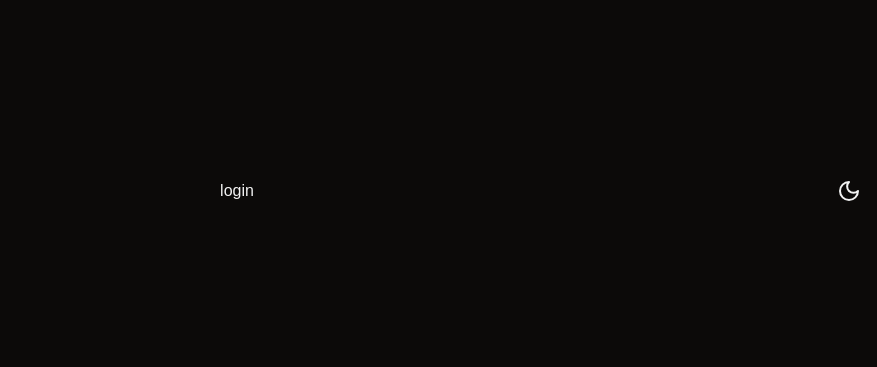
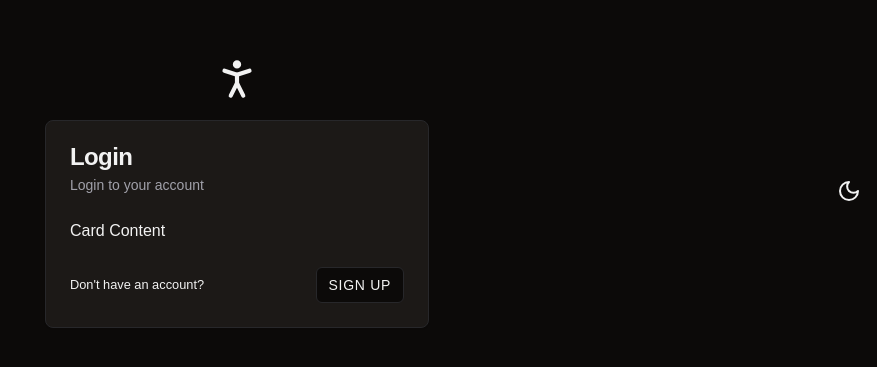
Before and after one commit to penn201500/shadcn-and-nextjs, a Next.js app: page /login in a window 1280 px wide. Shown: the part 209-576 px from the top of the page, without its empty margins (403-1280 px from the left). Built offline with nearby package versions, Linux system fonts and the light colour scheme.

Commit message:
✨ Add login card
true

```diff
--- a/app/(logged-out)/login/page.tsx
+++ b/app/(logged-out)/login/page.tsx
@@ -1,5 +1,42 @@
+"use client"
+
+import { Button } from "@/components/ui/button"
+import {
+    Card,
+    CardHeader,
+    CardTitle,
+    CardDescription,
+    CardContent,
+    CardFooter,
+} from "@/components/ui/card"
+import { PersonStandingIcon } from "lucide-react"
+import Link from "next/link"
+
 export default function LoginPage() {
     return (
-        <div>login</div>
+        <>
+            <PersonStandingIcon size={50} />
+            <Card className="w-full max-w-sm">
+                <CardHeader>
+                    <CardTitle>Login</CardTitle>
+                    <CardDescription>Login to your account</CardDescription>
+                </CardHeader>
+                <CardContent>
+                    <p>Card Content</p>
+                </CardContent>
+                <CardFooter className="justify-between">
+                    <small>Don&apos;t have an account?</small>
+                    <Button
+                        asChild
+                        variant="outline"></Button>
+                    <Button
+                        asChild
+                        variant="outline"
+                        size="sm">
+                        <Link href="/sign-up">Sign Up</Link>
+                    </Button>
+                </CardFooter>
+            </Card>
+        </>
     )
 }
--- /dev/null
+++ b/components/ui/card.tsx
@@ -0,0 +1,79 @@
+import * as React from "react"
+
+import { cn } from "@/lib/utils"
+
+const Card = React.forwardRef<
+  HTMLDivElement,
+  React.HTMLAttributes<HTMLDivElement>
+>(({ className, ...props }, ref) => (
+  <div
+    ref={ref}
+    className={cn(
+      "rounded-lg border bg-card text-card-foreground shadow-sm",
+      className
+    )}
+    {...props}
+  />
+))
+Card.displayName = "Card"
+
+const CardHeader = React.forwardRef<
+  HTMLDivElement,
+  React.HTMLAttributes<HTMLDivElement>
+>(({ className, ...props }, ref) => (
+  <div
+    ref={ref}
+    className={cn("flex flex-col space-y-1.5 p-6", className)}
+    {...props}
+  />
+))
+CardHeader.displayName = "CardHeader"
+
+const CardTitle = React.forwardRef<
+  HTMLDivElement,
+  React.HTMLAttributes<HTMLDivElement>
+>(({ className, ...props }, ref) => (
+  <div
+    ref={ref}
+    className={cn(
+      "text-2xl font-semibold leading-none tracking-tight",
+      className
+    )}
+    {...props}
+  />
+))
+CardTitle.displayName = "CardTitle"
+
+const CardDescription = React.forwardRef<
+  HTMLDivElement,
+  React.HTMLAttributes<HTMLDivElement>
+>(({ className, ...props }, ref) => (
+  <div
+    ref={ref}
+    className={cn("text-sm text-muted-foreground", className)}
+    {...props}
+  />
+))
+CardDescription.displayName = "CardDescription"
+
+const CardContent = React.forwardRef<
+  HTMLDivElement,
+  React.HTMLAttributes<HTMLDivElement>
+>(({ className, ...props }, ref) => (
+  <div ref={ref} className={cn("p-6 pt-0", className)} {...props} />
+))
+CardContent.displayName = "CardContent"
+
+const CardFooter = React.forwardRef<
+  HTMLDivElement,
+  React.HTMLAttributes<HTMLDivElement>
+>(({ className, ...props }, ref) => (
+  <div
+    ref={ref}
+    className={cn("flex items-center p-6 pt-0", className)}
+    {...props}
+  />
+))
+CardFooter.displayName = "CardFooter"
+
+export { Card, CardHeader, CardFooter, CardTitle, CardDescription, CardContent }
```
